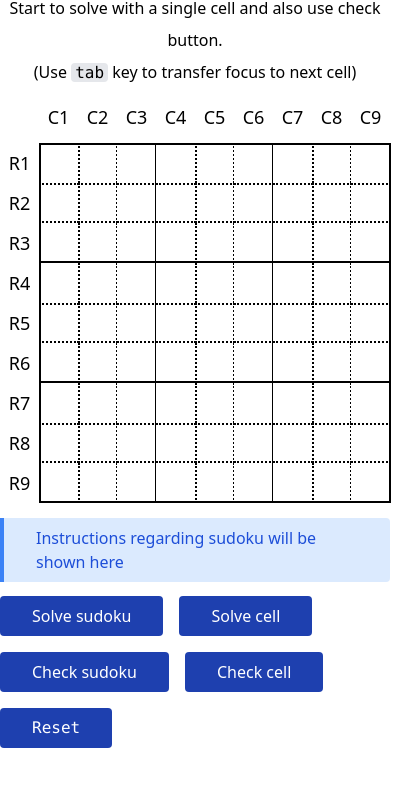
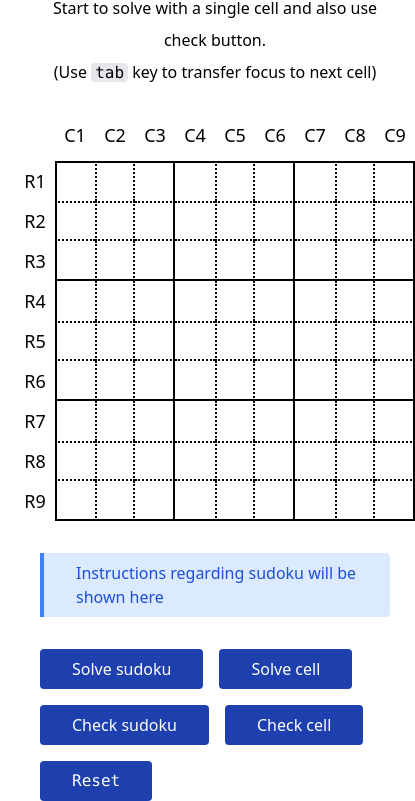
Before and after one commit to Ishan3450/sudoku-solver, a website built with Vite: page index.html in a window 390 px wide. Shown: the part 76-877 px from the top of the page, 415 px wide, since content can reach past the window. Before the commit the page ends 844 px from the top, so only its background shows below. Built offline with nearby package versions, Linux system fonts and the light colour scheme.

Commit message:
updated readme.md and added slight touch of changes and responsiveness

```diff
--- a/index.html
+++ b/index.html
@@ -6,9 +6,9 @@
     <title>Ishan's Sudoku Solver</title>
     <link rel="stylesheet" href="style.css" />
   </head>
-  <body>
+  <body class="sm:overflow-hidden box-border">
     <div
-      class="h-[100vh] w-[100vw] flex flex-col items-center justify-between py-5"
+      class="h-[100vh] w-[100vw] flex flex-col items-center justify-between p-5 gap-8 md:gap-0 mx-5"
     >
     <div>
       <h1 class="text-3xl font-semibold text-center">Ishan's Sudoku Solver</h1>
@@ -16,6 +16,7 @@
         Start to solve with a single cell and also use check button. <br> (Use <kbd class="bg-gray-200 px-1 rounded">tab</kbd> key to transfer focus to next cell)
       </p>
     </div>
+    <div class="w-[400px] h-[400px] ">
       <div class="mainGrid grid grid-cols-10 grid-rows-10">
         <!-- row - 0 starts -->
         <div class="text-center mb-1"></div>
@@ -146,7 +147,7 @@
         <div><input type="number" min="1" max="9" class="text-center text-xl w-[40px] h-[40px] border-solid-bottom border-dotted-left border-dotted-right"></div>
         <div><input type="number" min="1" max="9" class="text-center text-xl w-[40px] h-[40px] border-solid-bottom border-solid-right"></div>
         <!-- row - 9 end -->
-
+      </div>
     </div>
 
       <div class="bg-blue-100 border-l-4 border-blue-500 text-blue-700 px-8 py-2 rounded-r">
--- a/package.json
+++ b/package.json
@@ -6,6 +6,7 @@
     "vite": "^4.4.9"
   },
   "scripts": {
-    "start": "vite"
+    "start": "vite",
+    "build": "vite build"
   }
 }
--- a/script.js
+++ b/script.js
@@ -54,6 +54,10 @@ function handleKeyDown(event, i) {
   ) {
     inputFields[i].value = "";
   }
+
+  // on
+  const destination = inputFields[i].id.split("-");
+  grid[destination[1]][destination[2]] = -1;
 }
 
 function init() {
```
Also changed, not shown: style.css (+8 -0 lines), readme.md. Lines whose indentation alone changed are shown as unchanged.
